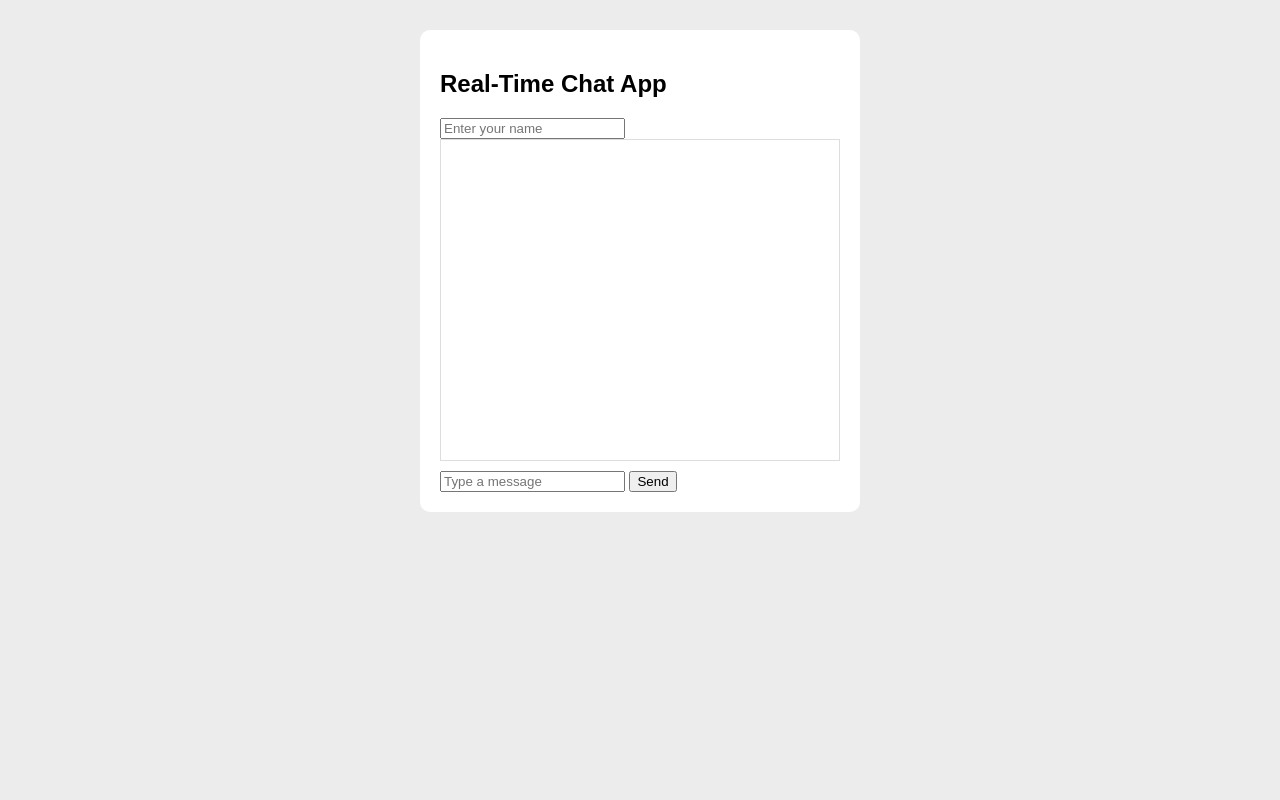
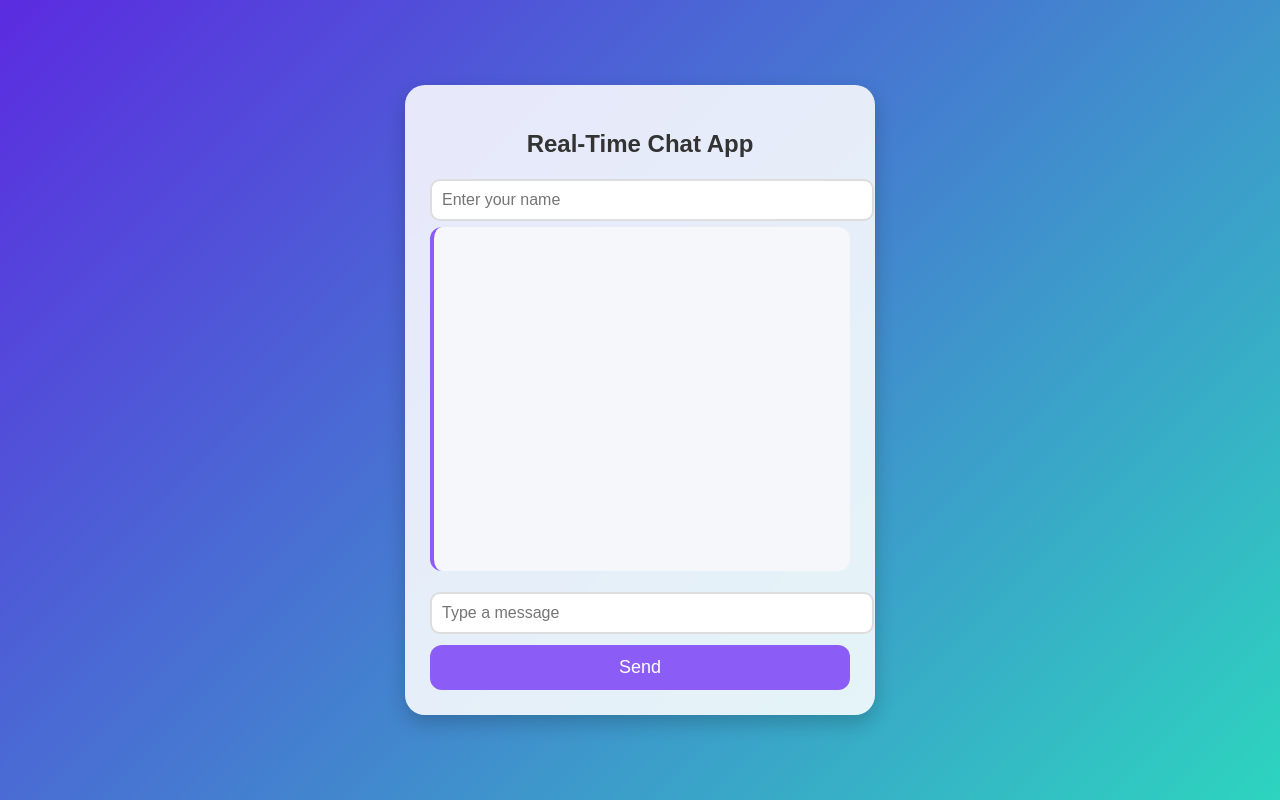
Before and after one commit to shreevathsa-s-m/chat-app, a plain HTML site: page frontend/index.html in a window 1280 px wide. Drawn offline with nearby package versions, Linux system fonts and the light colour scheme; no server answers.

Commit message:
Updated the frontend

```diff
--- a/frontend/script.js
+++ b/frontend/script.js
@@ -1,8 +1,9 @@
-const BACKEND_URL = "http://localhost:3000";
+const BACKEND_URL = "https://chat-backend-lhas.onrender.com";
 const socket = io(BACKEND_URL);
 
 // Load old messages
 async function loadMessages() {
+  try {
     const res = await fetch(`${BACKEND_URL}/messages`);
     const messages = await res.json();
 
@@ -11,6 +12,9 @@ async function loadMessages() {
     messages.forEach((m) => {
       box.innerHTML += `<p><b>${m.username}:</b> ${m.message}</p>`;
     });
+  } catch (err) {
+    console.error("Failed to load messages", err);
+  }
 }
 
 // Send message
@@ -31,5 +35,5 @@ socket.on("receive_message", (msg) => {
   box.innerHTML += `<p><b>${msg.username}:</b> ${msg.message}</p>`;
 });
 
-// Load old messages when page opens
+// Load messages on start
 window.onload = loadMessages;
--- a/frontend/style.css
+++ b/frontend/style.css
@@ -1,20 +1,103 @@
+/* Background */
 body {
-  background: #ececec;
-  font-family: Arial, sans-serif;
+  margin: 0;
+  padding: 0;
+  font-family: "Poppins", Arial, sans-serif;
+  background: linear-gradient(135deg, #5b2be0, #2dd4bf);
+  height: 100vh;
+  display: flex;
+  justify-content: center;
+  align-items: center;
 }
 
+/* Main chat container */
 .container {
-  width: 400px;
-  margin: 30px auto;
-  background: white;
-  padding: 20px;
-  border-radius: 10px;
+  width: 420px;
+  background: #ffffffdd;
+  backdrop-filter: blur(10px);
+  padding: 25px;
+  border-radius: 20px;
+  box-shadow: 0 8px 20px rgba(0, 0, 0, 0.2);
+  animation: fadeIn 0.8s ease;
 }
 
+/* Title */
+h2 {
+  text-align: center;
+  margin-bottom: 15px;
+  color: #333;
+  font-size: 24px;
+  font-weight: 600;
+}
+
+/* Chat box */
 #chat-box {
-  height: 300px;
-  border: 1px solid #ddd;
+  height: 320px;
+  border-radius: 12px;
+  padding: 12px;
+  background: #f5f7fa;
+  overflow-y: auto;
+  margin-bottom: 15px;
+  border-left: 4px solid #8b5cf6;
+}
+
+#chat-box p {
+  background: #8b5cf6;
+  display: inline-block;
+  padding: 8px 14px;
+  border-radius: 12px;
+  margin: 5px 0;
+  color: white;
+  animation: slideIn 0.25s ease;
+}
+
+/* Inputs */
+input {
+  width: 100%;
   padding: 10px;
-  overflow-y: scroll;
-  margin-bottom: 10px;
+  margin: 6px 0;
+  border-radius: 10px;
+  border: 2px solid #ddd;
+  font-size: 16px;
+  outline: none;
+  transition: 0.2s ease;
 }
+
+input:focus {
+  border-color: #8b5cf6;
+  box-shadow: 0 0 8px #c4b5fd;
+}
+
+/* Button */
+button {
+  width: 100%;
+  padding: 12px;
+  margin-top: 5px;
+  border: none;
+  background: #8b5cf6;
+  color: white;
+  font-size: 18px;
+  border-radius: 12px;
+  cursor: pointer;
+  transition: 0.2s ease;
+}
+
+button:hover {
+  background: #6d28d9;
+  transform: translateY(-2px);
+}
+
+button:active {
+  transform: scale(0.97);
+}
+
+/* Animations */
+@keyframes fadeIn {
+  from { opacity: 0; transform: translateY(15px); }
+  to { opacity: 1; transform: translateY(0); }
+}
+
+@keyframes slideIn {
+  from { opacity: 0; transform: translateX(-10px); }
+  to { opacity: 1; transform: translateX(0); }
+}
```
Lines whose indentation alone changed are shown as unchanged.
